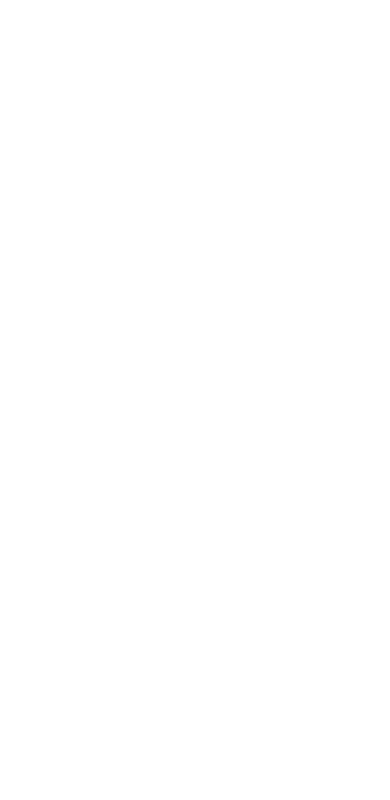
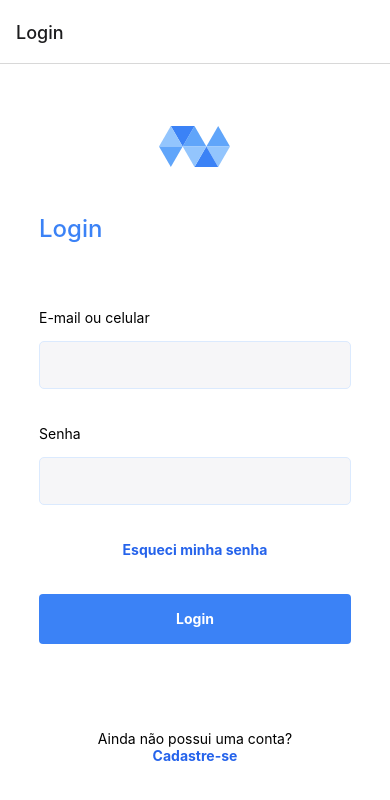
Before and after one commit to Lucaseduardo20/solidarizame-frontend, a React Native app: screen / in a window 390 px wide. Shown: the top 800 px of the page. Built offline with nearby package versions, Linux system fonts and the light colour scheme.

Commit message:
feature: implemented react-navigation

```diff
--- a/App.js
+++ b/App.js
@@ -1,20 +1,19 @@
-import React from 'react-native'
+import React from 'react'
 import { NavigationContainer } from '@react-navigation/native';
 import { createNativeStackNavigator } from '@react-navigation/native-stack';
 import { StyleSheet, Text, View } from 'react-native';
-import Login from './src/screens/Login'
+import  Login  from './src/screens/Login';
 import { Home } from './src/screens/Home';
-
 
 const Stack = createNativeStackNavigator();
 
 function App() {
   return (
     <NavigationContainer>
-      <View style={styles.container}>
-        <Stack.Screen name='Login' component={Login}></Stack.Screen>
-        <Stack.Screen name='Home' component={Home}></Stack.Screen>
-      </View>
+      <Stack.Navigator initialRouteName='Login'>
+        <Stack.Screen name='Login' component={Login} />
+        <Stack.Screen name='Home' component={Home} />
+      </Stack.Navigator>
     </NavigationContainer>
   );
 }
--- a/src/screens/Login.tsx
+++ b/src/screens/Login.tsx
@@ -19,10 +19,11 @@
 
 const styles = StyleSheet.create({
     container: {
+        padding: '10%',
         backgroundColor: '#fff',
-        height: '90%',
+        height: '100%',
         display: 'flex',
-        width: '80%',
+        width: '100%',
         flexDirection: 'column',
         alignItems: 'center',
         justifyContent: 'space-around'
```
